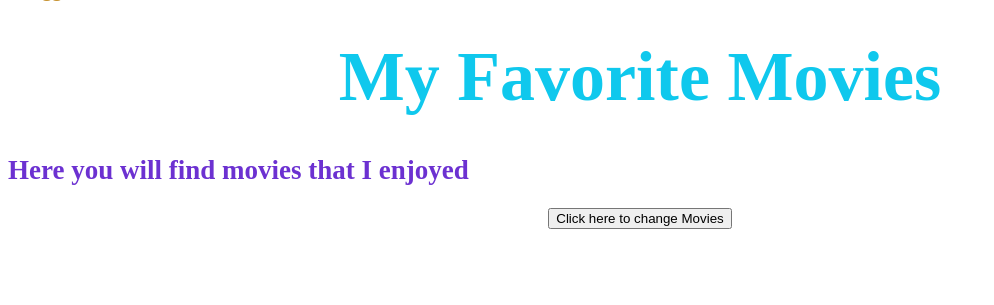
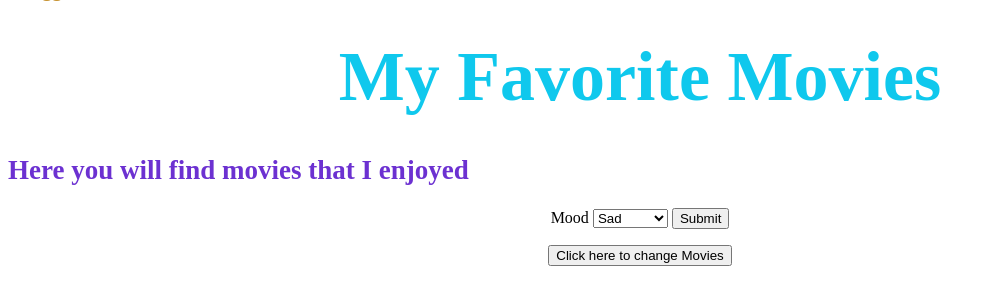
Before and after one commit to signm4/grpProject-motiwala-azie, a Flask app: page / in a window 1280 px wide. Shown: the part 96-401 px from the top of the page, without its empty margins (0-994 px from the left). Run offline with Flask 2, Linux system fonts and the light colour scheme.

Commit message:
able to choose mood from dropdown, will return a image link based on mood

```diff
--- a/app.py
+++ b/app.py
@@ -25,13 +25,17 @@ def index():
 '''this function will generate an image based on the following mood that they choose'''
 # need this to generate a link and then somehow get it posted in the css file
 #if not css then to the html
-def imageGen(mood):
+@app.route('/handle_mood_pic', methods = ['POST'])
+def imageGen():
     # These are all links to the images associated with the mood
+    form_data = request.form
+    mood = form_data['mood']
+
     madLink = "http://aldknf;jd.com/adjfasd.jpg"
-    sadLink = " "
-    happyLink = " "
-    anxiousLink = " "
-    stressedLink = " "
+    sadLink = "This is the sad Link "
+    happyLink = "This is the Happy LInk "
+    anxiousLink = " This is the anxious Link "
+    stressedLink = " This is the Stressed Link "
 
     if( mood == "mad"):
         return madLink
@@ -53,5 +57,6 @@ def imageGen(mood):
 
 @app.route('/index.html')
 def main():
-    mood = request.form.get('mood')
-    img = imageGen(mood)
+    # mood = request.form.get('mood')
+    img = imageGen()
+    return img
--- a/templates/index.html
+++ b/templates/index.html
@@ -17,6 +17,17 @@
     <h3> {{user}} is logged in </h3>
     <h1>My Favorite Movies</h1>
     <h2>Here you will find movies that I enjoyed</h2>
+    <form action ="{{ url_for('imageGen') }}" method="post">
+        <label for="mood">Mood</label>
+        <select name="mood" id="mood">
+          <option value="sad">Sad</option>
+          <option value="happy">Happy</option>
+          <option value="mad">Mad</option>
+          <option value="anxious">Anxious</option>
+          <option value="stressed">Stressed</option>
+        </select>
+        <input type="submit" value="Submit" />
+    </form>
     <button onClick="window.location.reload();">Click here to change Movies </button>
 
     </body>
```
